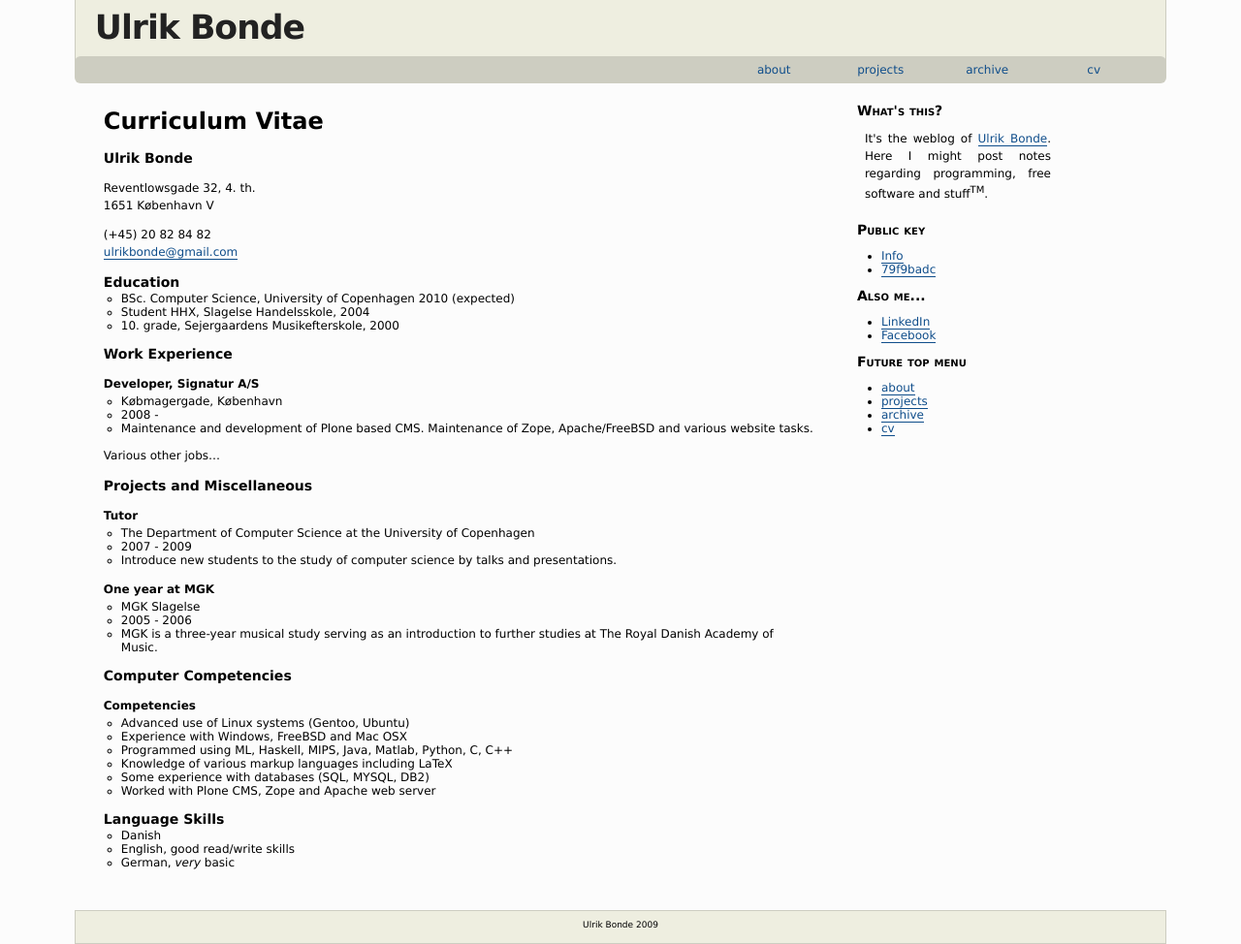
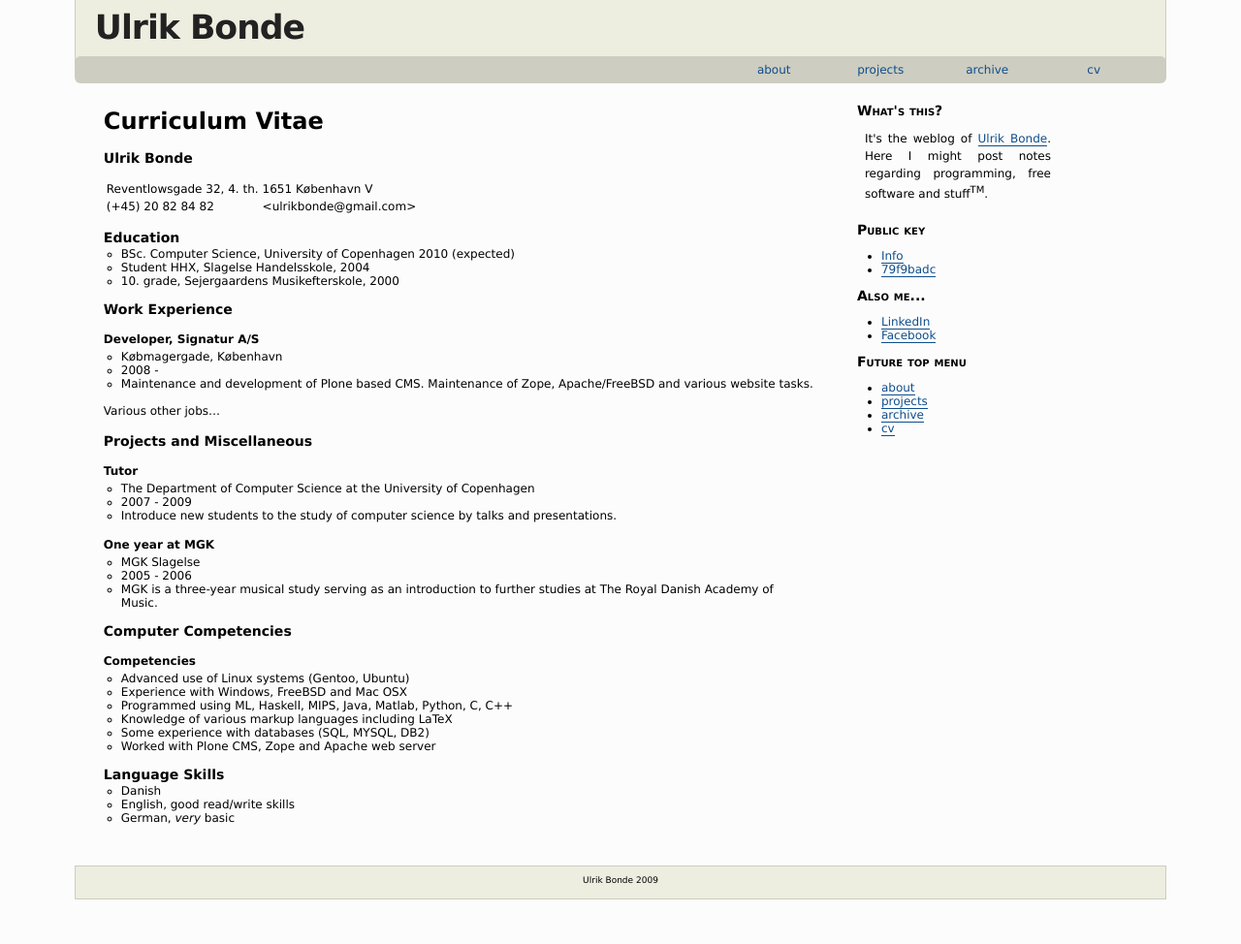
Before and after one commit to bonde/bonde.github.com, a Jekyll site: the page built from cv/index.md, in a window 1280 px wide. Shown: the whole page at 97% size. Built offline with Jekyll 4.4.1, drawn with Linux system fonts in a browser that asks for light colours; Markdown is read by kramdown in place of the engine named in the settings; comment, search, counter and statistics services are not loaded; after the commit the page ends 928 px from its top, so only the background shows below that.

Commit message:
Testing table layout in cv

```diff
--- a/cv/index.md
+++ b/cv/index.md
@@ -5,11 +5,24 @@ title: Curriculum Vitae
 ---
 
 ### Ulrik Bonde
-Reventlowsgade 32, 4. th.<br />
-1651 København V
-
-(+45) 20 82 84 82<br />
-<ulrikbonde@gmail.com>
+<table>
+  <tr>
+    <td>
+      Reventlowsgade 32, 4. th.
+    </td>
+    <td>
+      1651 København V
+    </td>
+  </tr>
+  <tr>
+    <td>
+      (+45) 20 82 84 82
+    </td>
+    <td>
+      <ulrikbonde@gmail.com>
+    </td>
+  </tr>
+</table>
 
 ### Education
  * BSc. Computer Science, University of Copenhagen 2010  (expected)
```
